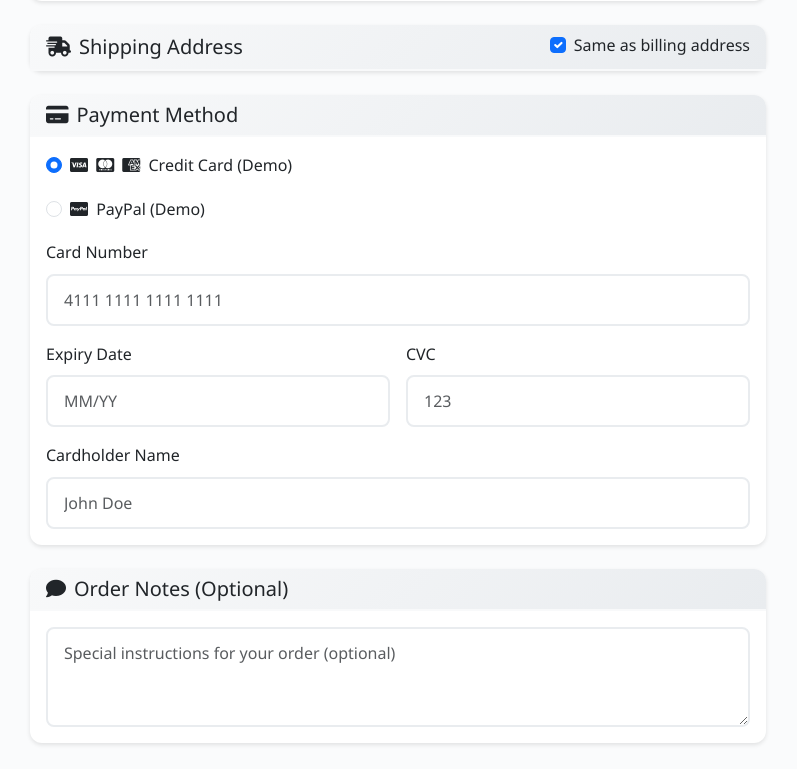
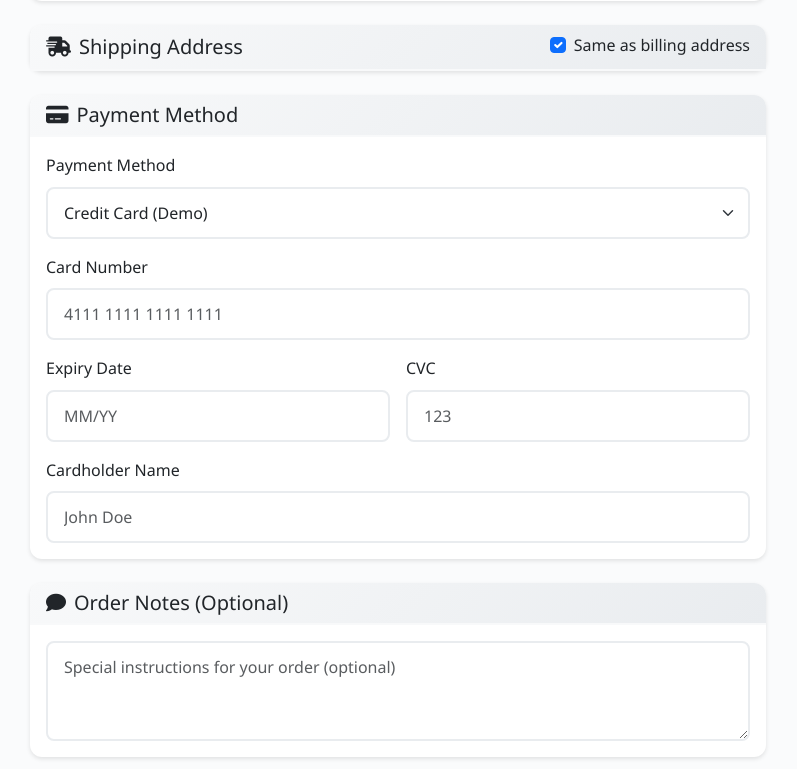
Before and after one commit to vfab/spec-kit-demo, a Django app: template templates/orders/checkout.html in a window 1280 px wide. Shown: the part 1029-1798 px from the top of the page, without its empty margins (52-849 px from the left). Run offline with Django 5.2, Linux system fonts and the light colour scheme; the template is opened without the code that fills it, so the values that code supplies are empty.

Commit message:
fix: change payment_method to select for E2E test compatibility
page.select_option requires a <select> element; radio buttons caused
'Element is not a <select> element' error in test_full_checkout_journey

```diff
--- a/templates/orders/checkout.html
+++ b/templates/orders/checkout.html
@@ -311,37 +311,16 @@ ShopHub{% endblock %} {% block content %}
 
             <div class="row g-3">
               <div class="col-12">
-                <div class="form-check">
-                  <input
-                    class="form-check-input"
-                    type="radio"
-                    name="payment_method"
-                    id="credit_card"
-                    value="credit_card"
-                    checked
-                  />
-                  <label class="form-check-label" for="credit_card">
-                    <i class="fab fa-cc-visa me-1"></i>
-                    <i class="fab fa-cc-mastercard me-1"></i>
-                    <i class="fab fa-cc-amex me-1"></i>
-                    Credit Card (Demo)
-                  </label>
-                </div>
-              </div>
-              <div class="col-12">
-                <div class="form-check">
-                  <input
-                    class="form-check-input"
-                    type="radio"
-                    name="payment_method"
-                    id="paypal"
-                    value="paypal"
-                  />
-                  <label class="form-check-label" for="paypal">
-                    <i class="fab fa-cc-paypal me-1"></i>
-                    PayPal (Demo)
-                  </label>
-                </div>
+                <label for="payment_method" class="form-label">Payment Method</label>
+                <select
+                  class="form-select"
+                  id="payment_method"
+                  name="payment_method"
+                  required
+                >
+                  <option value="credit_card" selected>Credit Card (Demo)</option>
+                  <option value="paypal">PayPal (Demo)</option>
+                </select>
               </div>
             </div>
 
@@ -579,20 +558,18 @@ ShopHub{% endblock %} {% block content %}
     }
 
     // Payment method toggle
-    const paymentMethods = document.querySelectorAll(
-      'input[name="payment_method"]',
-    );
+    const paymentMethodSelect = document.getElementById("payment_method");
     const creditCardForm = document.getElementById("creditCardForm");
 
-    paymentMethods.forEach((method) => {
-      method.addEventListener("change", function () {
+    if (paymentMethodSelect) {
+      paymentMethodSelect.addEventListener("change", function () {
         if (this.value === "credit_card") {
           creditCardForm.style.display = "block";
         } else {
           creditCardForm.style.display = "none";
         }
       });
-    });
+    }
   });
 
   function toggleShippingAddress() {
```
